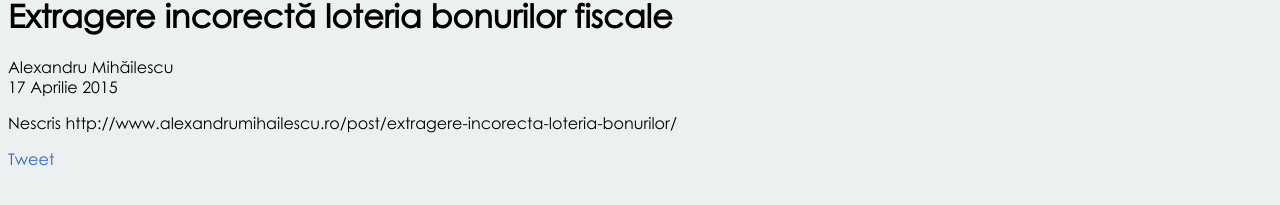
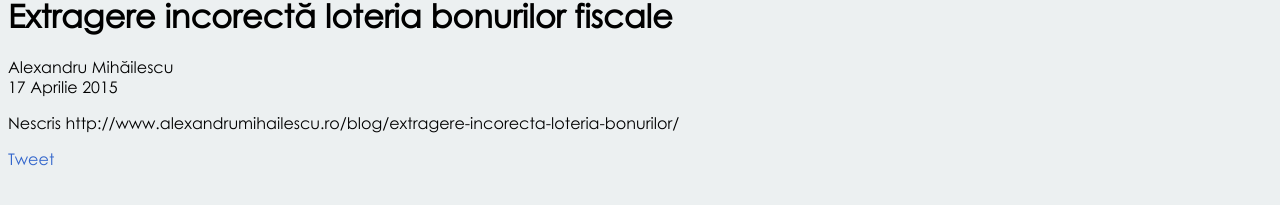
Before and after one commit to AlexandruMihailescu/alexandrumihailescu.github.com, a Jekyll site: the page built from _posts/2015-04-17-extragere-incorecta-loteria-bonurilor.md, in a window 1280 px wide. Shown: the part 123-328 px from the top of the page. Built offline with Jekyll 4.4.1, drawn with Linux system fonts in a browser that asks for light colours; nearby versions of some CDN libraries; Markdown is read by kramdown in place of the engine named in the settings; comment, search, counter and statistics services are not loaded.

Commit message:
changed name to blog

```diff
--- a/_config.yml
+++ b/_config.yml
@@ -3,4 +3,4 @@ description: "Alexandru Mihăilescu"
 url: "http://www.alexandrumihailescu.ro"
 #baseurl: "/alexandrumihailescu.ro"
 markdown: rdiscount
-permalink: /post/:title/
+permalink: /blog/:title/
```
